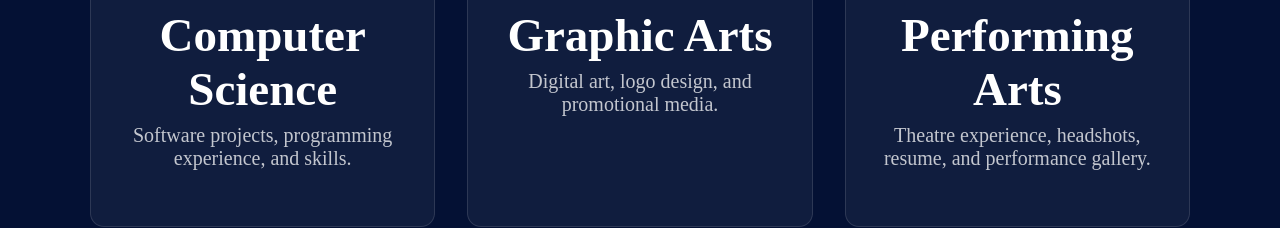
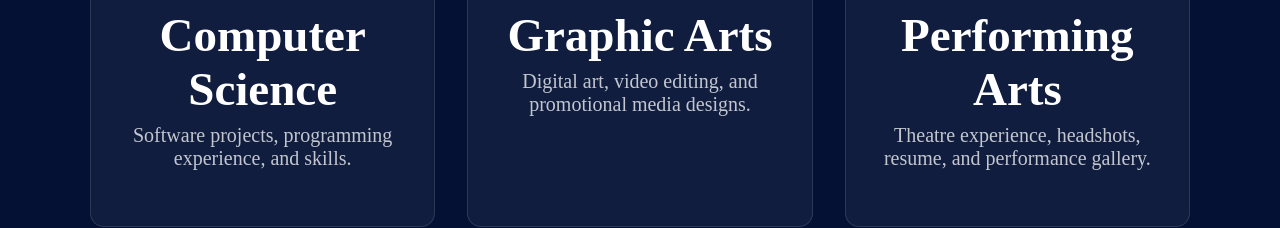
Before and after one commit to JoLi8136/jocelynelioe, a plain HTML site: page index.html in a window 1280 px wide. Shown: the part 1056-1284 px from the top of the page. Drawn offline with Linux system fonts and the light colour scheme; a web font is replaced by a local one.

Commit message:
fixed graphic arts explanation

```diff
--- a/index.html
+++ b/index.html
@@ -67,7 +67,7 @@
                         <a class="picker-card" href="arts">
                             <i class="fa fa-paint-brush picker-icon"></i>
                             <h2>Graphic Arts</h2>
-                            <p>Digital art, logo design, and promotional media.</p>
+                            <p>Digital art, video editing, and promotional media designs.</p>
                         </a>
                         <a class="picker-card" href="theatre">
                             <i class="fa fa-music picker-icon"></i>
```
